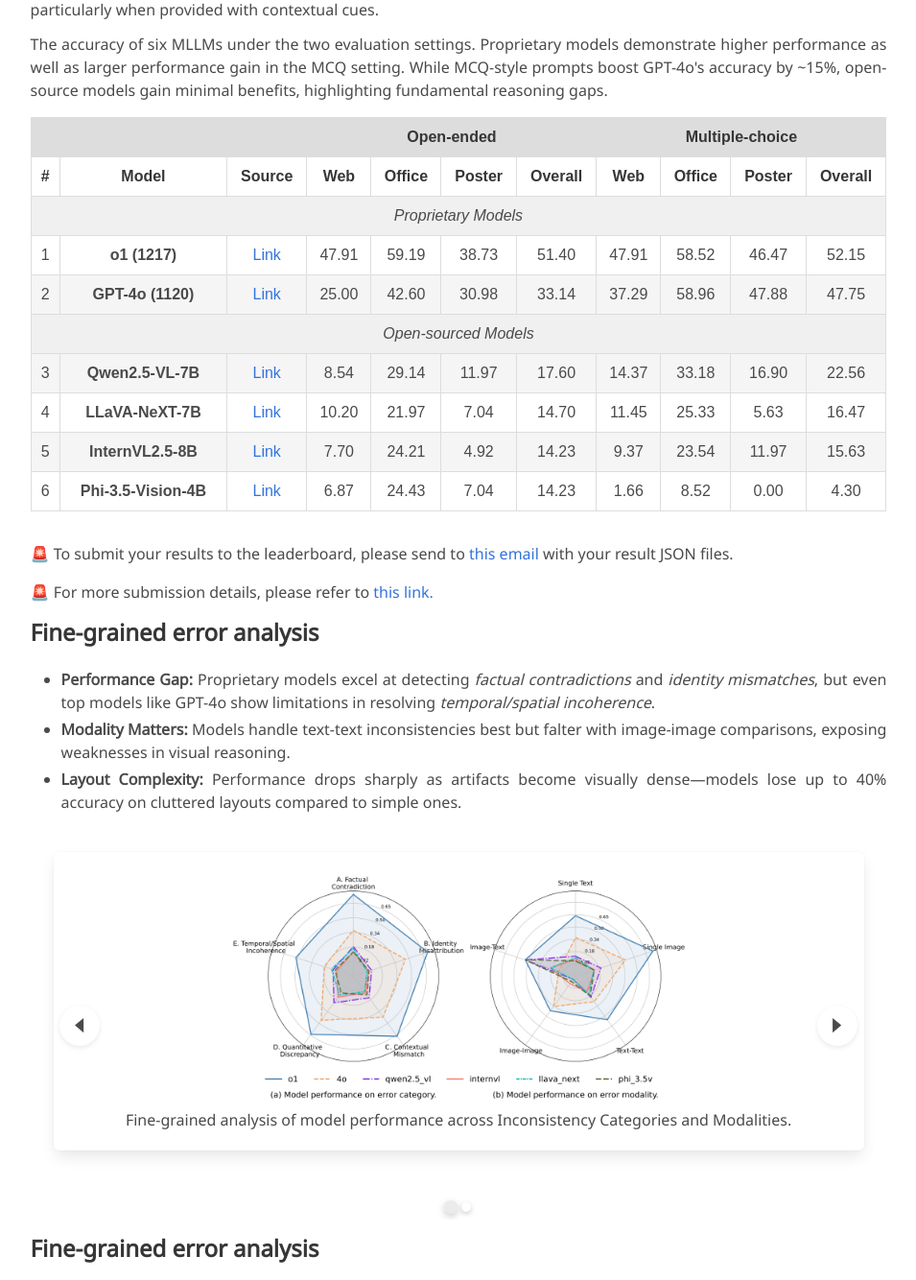
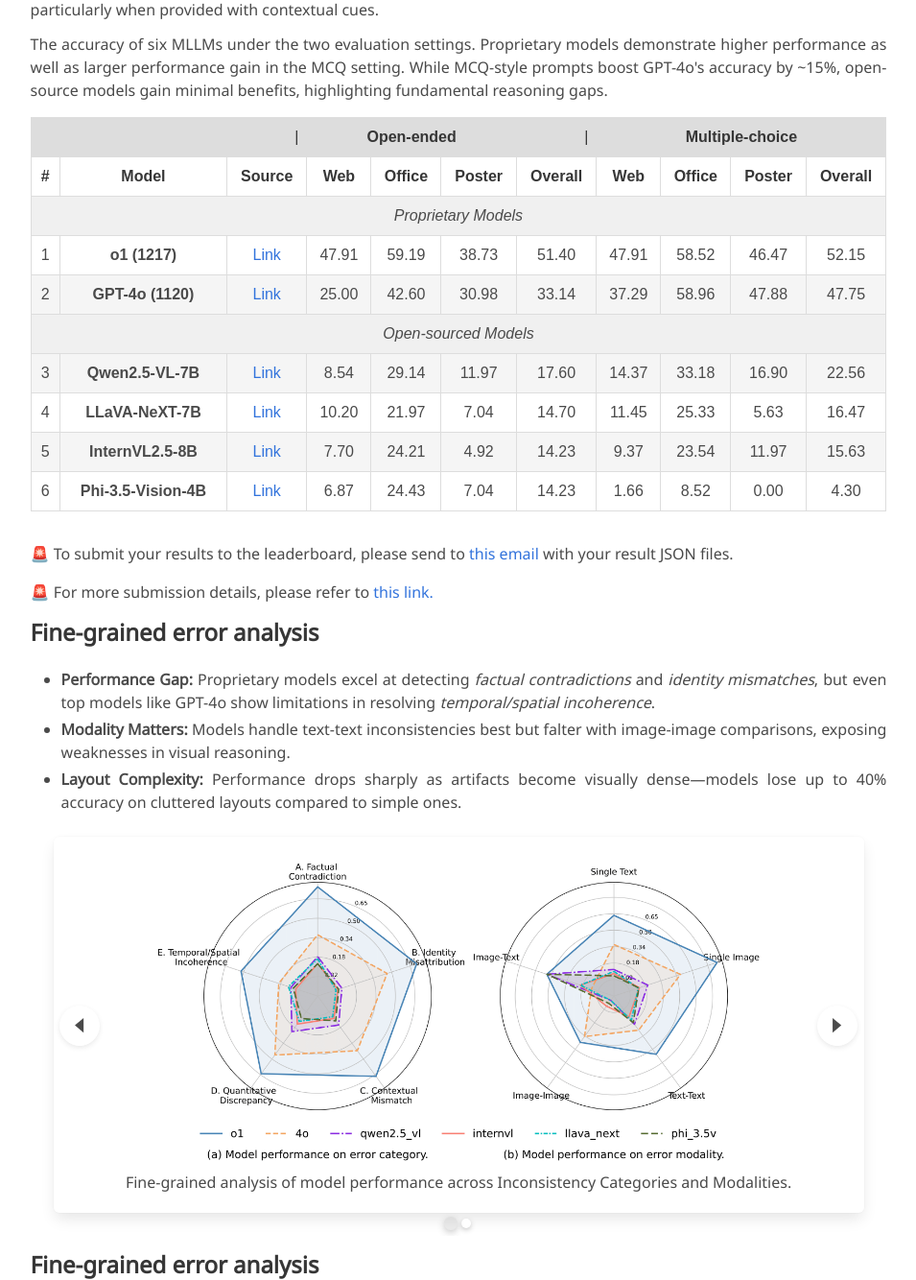
Before and after one commit to Jackie-2000/mmir.github.io, a plain HTML site: page index.html in a window 1280 px wide. Shown: the part 4560-5894 px from the top of the page at 96% size, without its empty margins (162-1117 px from the left). Drawn offline with nearby package versions, Linux system fonts and the light colour scheme; some icons are missing; a web font is replaced by a local one.

Commit message:
leaderboard heading

```diff
--- a/index.html
+++ b/index.html
@@ -272,8 +272,10 @@
 
               <table class="js-sort-table" id="results">
                 <tr>
-                  <td colspan="3"> </td>
-                  <td colspan="4" style="text-align:center;"><strong>Open-ended</strong></td>
+                  <td colspan="2"> </td>
+                  <td style="text-align:right;">|</td>
+                  <td colspan="3" style="text-align:center;"><strong>Open-ended</strong></td>
+                  <td style="text-align:right;">|</td>
                   <td colspan="4" style="text-align:center;"><strong>Multiple-choice</strong></td>
                 </tr>
                 <tr>
@@ -380,18 +382,20 @@
                 <p>🚨 For more submission details, please refer to <a href="https://github.com/eric-ai-lab/MMIR">this link.</a></p>
               </div>
 
+              <div>
               <h3 class="title is-4 mt-4">Fine-grained error analysis</h3>
               <ul>
                 <li><b>Performance Gap:</b> Proprietary models excel at detecting <i>factual contradictions</i> and <i>identity mismatches</i>, but even top models like GPT-4o show limitations in resolving <i>temporal/spatial incoherence</i>.</li>
                 <li><b>Modality Matters:</b> Models handle text-text inconsistencies best but falter with image-image comparisons, exposing weaknesses in visual reasoning.</li>
                 <li><b>Layout Complexity:</b> Performance drops sharply as artifacts become visually dense—models lose up to 40% accuracy on cluttered layouts compared to simple ones.</li>
               </ul>
+              </div>
 
               <!-- figures -->
               <div id="results-carousel" class="carousel results-carousel">
                 <div class="box m-5">
                   <div class="content has-text-centered">
-                    <img src="static/images/ablation_error.png" alt="grade-lv" width="60%"/>
+                    <img src="static/images/ablation_error.png" alt="grade-lv" width="80%"/>
                     <p>
                       Fine-grained analysis of model performance across Inconsistency Categories and Modalities.
                     </p>
@@ -413,6 +417,11 @@
                 <li><b>Modality Matters:</b> Models handle text-text inconsistencies best but falter with image-image comparisons, exposing weaknesses in visual reasoning.</li>
                 <li><b>Layout Complexity:</b> Performance drops sharply as artifacts become visually dense—models lose up to 40% accuracy on cluttered layouts compared to simple ones.</li>
               </ul>
+              <div class="column">
+                <img src="static/images/probing.png" alt="probing" width="60%"/>
+                <p> <b>Probing results of different prompting methods.</b> Performance of each prompting method is directly compared with the vanilla setting. Gains are in blue and drops are in red.
+              </div>
+
             </div>
           </div>
       </div>
```
Also changed, not shown: static/images/probing.png (added), 1 other file.
